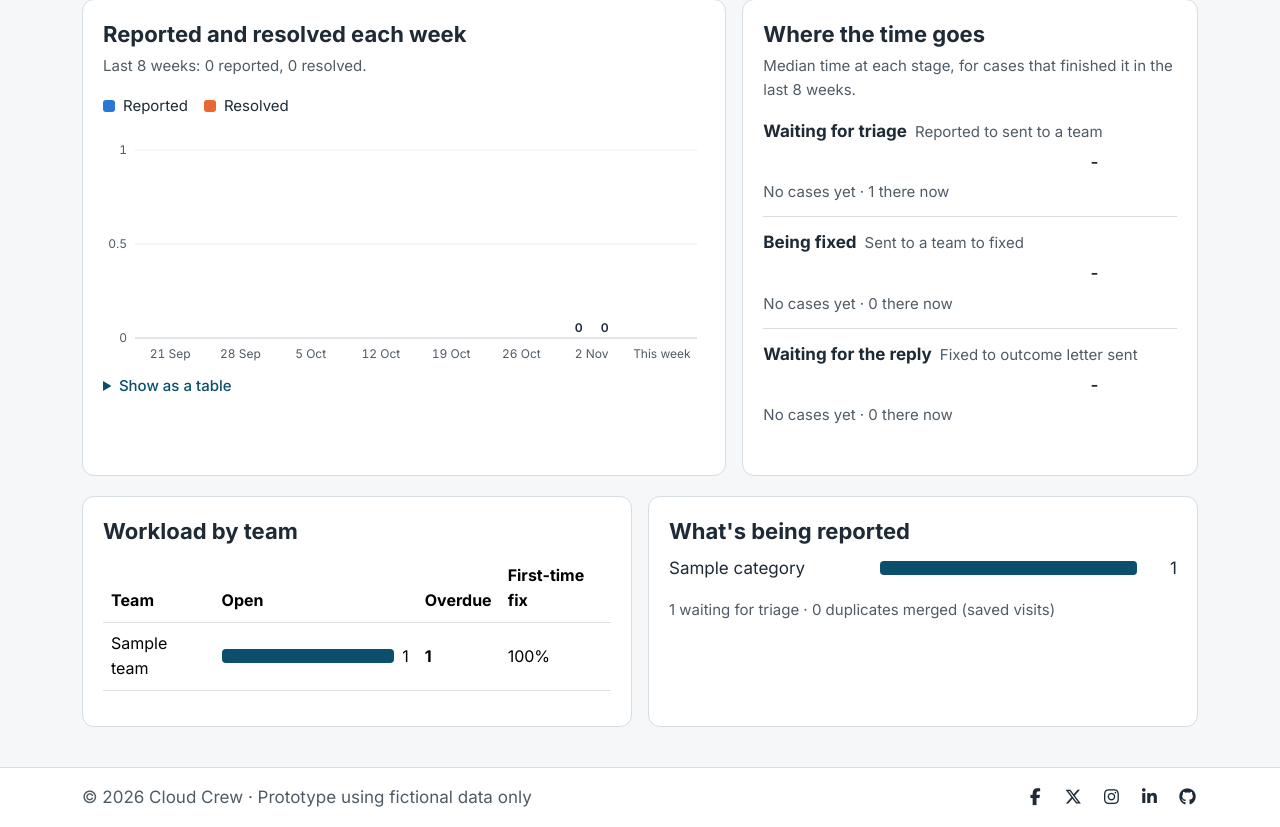
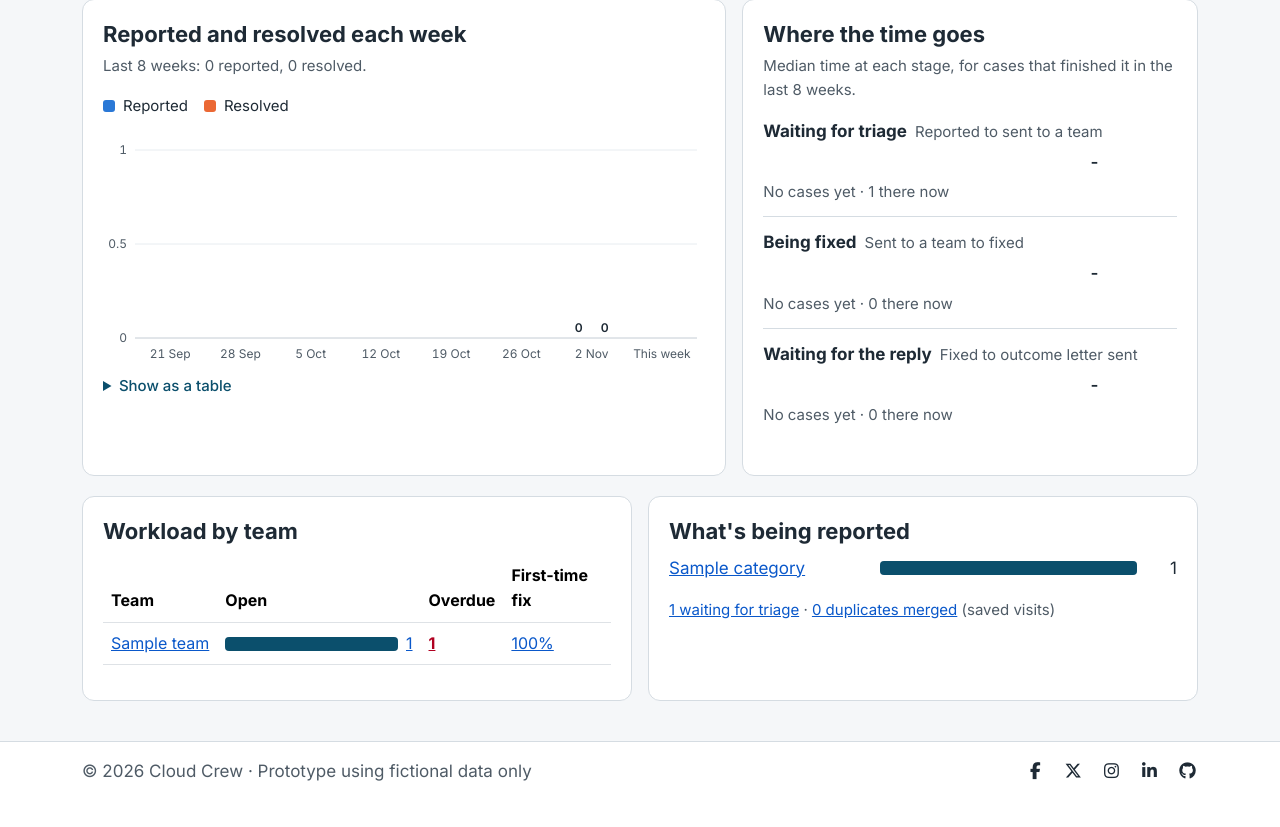
Before and after one commit to ctr-code/fix-it-at-work, a Django app: page /dashboard/ in a window 1280 px wide. Shown: the part 714-1541 px from the top of the page. After the commit the page ends 1495 px from the top, so only its background shows below. Run offline with Django 5.2, Linux system fonts and the light colour scheme; a user stored in the database is signed in; tables that the repository leaves empty hold one stand-in row (values such as "Sample post"); some libraries are stand-ins or nearby versions.

Commit message:
Open the cases behind every dashboard figure
A new manager page (/dashboard/cases/) lists the cases behind each
figure (open, overdue, first-time fix, within SLA, time to fix,
satisfaction, AI accepted, categories, duplicates), worst first, and
can be narrowed to a team or category. Every figure on the dashboard
and the manager's home links to it; the handler's "Overdue with teams"
opens their Case queue. The navbar no longer marks Case queue on these
pages.

Co-Authored-By: Claude Opus 5.5 <noreply@anthropic.com>

```diff
--- a/cases/templates/cases/dashboard.html
+++ b/cases/templates/cases/dashboard.html
@@ -60,13 +60,13 @@
         {% endif %}
     </section>
     <div class="row g-3 mt-1">
-        <div class="col-6 col-md-3 col-xl"><div class="panel kpi h-100"><div class="value">{{ open_count }}</div><div class="label">Open cases</div></div></div>
-        <div class="col-6 col-md-3 col-xl"><div class="panel kpi h-100"><div class="value is-urgent">{{ overdue|length }}</div><div class="label">Overdue</div></div></div>
-        <div class="col-6 col-md-3 col-xl"><div class="panel kpi h-100"><div class="value">{{ ftf_rate|default_if_none:"-" }}%</div><div class="label">First-time fix rate</div></div></div>
-        <div class="col-6 col-md-3 col-xl"><div class="panel kpi h-100"><div class="value">{{ within_sla|default_if_none:"-" }}%</div><div class="label">Resolved within SLA</div></div></div>
-        <div class="col-6 col-md-3 col-xl"><div class="panel kpi h-100"><div class="value">{{ avg_hours|default_if_none:"-" }}</div><div class="label">Avg hours to fix</div></div></div>
-        <div class="col-6 col-md-3 col-xl"><div class="panel kpi h-100"><div class="value">{{ avg_satisfaction|default_if_none:"-" }}<span class="small">/5</span></div><div class="label">Reporter satisfaction ({{ feedback_count }} ratings)</div></div></div>
-        <div class="col-6 col-md-3 col-xl"><div class="panel kpi h-100"><div class="value is-ai">{{ ai_accept|default_if_none:"-" }}%</div><div class="label">AI suggestions accepted ({{ ai_triaged }})</div></div></div>
+        <div class="col-6 col-md-3 col-xl"><a class="panel kpi kpi-link d-block text-decoration-none h-100" href="{% url 'dashboard_cases' %}?show=open"><div class="value">{{ open_count }}</div><div class="label">Open cases</div><span class="visually-hidden"> - see these cases</span></a></div>
+        <div class="col-6 col-md-3 col-xl"><a class="panel kpi kpi-link d-block text-decoration-none h-100" href="{% url 'dashboard_cases' %}?show=overdue"><div class="value is-urgent">{{ overdue|length }}</div><div class="label">Overdue</div><span class="visually-hidden"> - see these cases</span></a></div>
+        <div class="col-6 col-md-3 col-xl"><a class="panel kpi kpi-link d-block text-decoration-none h-100" href="{% url 'dashboard_cases' %}?show=first-time-fix"><div class="value">{{ ftf_rate|default_if_none:"-" }}%</div><div class="label">First-time fix rate</div><span class="visually-hidden"> - see these cases</span></a></div>
+        <div class="col-6 col-md-3 col-xl"><a class="panel kpi kpi-link d-block text-decoration-none h-100" href="{% url 'dashboard_cases' %}?show=within-sla"><div class="value">{{ within_sla|default_if_none:"-" }}%</div><div class="label">Resolved within SLA</div><span class="visually-hidden"> - see these cases</span></a></div>
+        <div class="col-6 col-md-3 col-xl"><a class="panel kpi kpi-link d-block text-decoration-none h-100" href="{% url 'dashboard_cases' %}?show=time-to-fix"><div class="value">{{ avg_hours|default_if_none:"-" }}</div><div class="label">Avg hours to fix</div><span class="visually-hidden"> - see these cases</span></a></div>
+        <div class="col-6 col-md-3 col-xl"><a class="panel kpi kpi-link d-block text-decoration-none h-100" href="{% url 'dashboard_cases' %}?show=satisfaction"><div class="value">{{ avg_satisfaction|default_if_none:"-" }}<span class="small">/5</span></div><div class="label">Reporter satisfaction ({{ feedback_count }} ratings)</div><span class="visually-hidden"> - see these cases</span></a></div>
+        <div class="col-6 col-md-3 col-xl"><a class="panel kpi kpi-link d-block text-decoration-none h-100" href="{% url 'dashboard_cases' %}?show=ai"><div class="value is-ai">{{ ai_accept|default_if_none:"-" }}%</div><div class="label">AI suggestions accepted ({{ ai_triaged }})</div><span class="visually-hidden"> - see these cases</span></a></div>
     </div>
 
 
@@ -121,10 +121,10 @@
                     <thead><tr><th scope="col">Team</th><th scope="col" style="width: 40%">Open</th><th scope="col">Overdue</th><th scope="col">First-time fix</th></tr></thead>
                     <tbody>
                     {% for t in teams %}
-                    <tr><td>{{ t.name }}</td>
-                        <td data-label="Open"><div class="d-flex align-items-center gap-2"><div class="bar-track flex-grow-1"><div class="bar" style="width: {{ t.bar }}%"></div></div><span>{{ t.open }}</span></div></td>
-                        <td data-label="Overdue" class="{% if t.overdue %}overdue{% endif %}">{{ t.overdue }}</td>
-                        <td data-label="First-time fix">{{ t.ftf|default_if_none:"-" }}{% if t.ftf is not None %}%{% endif %}</td></tr>
+                    <tr><td><a href="{% url 'dashboard_cases' %}?show=open&amp;team={{ t.id }}">{{ t.name }}</a></td>
+                        <td data-label="Open"><div class="d-flex align-items-center gap-2"><div class="bar-track flex-grow-1"><div class="bar" style="width: {{ t.bar }}%"></div></div><a href="{% url 'dashboard_cases' %}?show=open&amp;team={{ t.id }}">{{ t.open }}<span class="visually-hidden"> open cases for {{ t.name }}</span></a></div></td>
+                        <td data-label="Overdue" class="{% if t.overdue %}overdue{% endif %}">{% if t.overdue %}<a class="overdue" href="{% url 'dashboard_cases' %}?show=overdue&amp;team={{ t.id }}">{{ t.overdue }}<span class="visually-hidden"> overdue for {{ t.name }}</span></a>{% else %}0{% endif %}</td>
+                        <td data-label="First-time fix">{% if t.ftf is not None %}<a href="{% url 'dashboard_cases' %}?show=first-time-fix&amp;team={{ t.id }}">{{ t.ftf }}%<span class="visually-hidden"> first-time fix for {{ t.name }}</span></a>{% else %}-{% endif %}</td></tr>
                     {% endfor %}
                     </tbody>
                 </table>
@@ -135,12 +135,12 @@
                 <h2>What's being reported</h2>
                 {% for c in categories %}
                 <div class="d-flex align-items-center gap-2 mb-2">
-                    <span style="width: 40%">{{ c.name }}</span>
+                    <a style="width: 40%" href="{% url 'dashboard_cases' %}?show=category&amp;category={{ c.pk }}">{{ c.name }}<span class="visually-hidden">, {{ c.n }} cases</span></a>
                     <div class="bar-track flex-grow-1"><div class="bar" style="width: {% widthratio c.n max_cat 100 %}%"></div></div>
                     <span style="width: 2rem" class="text-end">{{ c.n }}</span>
                 </div>
                 {% endfor %}
-                <p class="small text-muted mt-3 mb-0">{{ awaiting_triage }} waiting for triage &middot; {{ duplicates }} duplicates merged (saved visits)</p>
+                <p class="small text-muted mt-3 mb-0"><a href="{% url 'triage_queue' %}#triage">{{ awaiting_triage }} waiting for triage</a> &middot; <a href="{% url 'dashboard_cases' %}?show=duplicates">{{ duplicates }} duplicates merged</a> (saved visits)</p>
             </div>
         </div>
     </div>
--- a/cases/urls.py
+++ b/cases/urls.py
@@ -19,5 +19,6 @@ urlpatterns = [
     path('alerts/', views.alerts_inbox, name='alerts'),
     path('officer/<str:ref>/', views.officer_case, name='officer_case'),
     path('dashboard/', views.dashboard, name='dashboard'),
+    path('dashboard/cases/', views.dashboard_cases, name='dashboard_cases'),
     path('people/', views.people, name='people'),
 ]
--- a/cases/views.py
+++ b/cases/views.py
@@ -3,7 +3,7 @@ from datetime import timedelta
 from django.contrib import messages
 from django.contrib.auth import get_user_model
 from django.contrib.auth.decorators import login_required
-from django.http import JsonResponse
+from django.http import Http404, JsonResponse
 from django.core.exceptions import PermissionDenied
 from django.db.models import Count, Q
 from django.shortcuts import get_object_or_404, redirect, render
@@ -810,7 +810,7 @@ def dashboard(request):
         t_cases = cases.filter(assigned_team=team)
         t_res = t_cases.exclude(first_time_fix__isnull=True)
         teams.append({
-            'name': team.name,
+            'id': team.pk, 'name': team.name,
             'open': t_cases.filter(status__in=OPEN_STATUSES).count(),
             'overdue': t_cases.filter(status__in=OPEN_STATUSES, sla_due__lt=now).count(),
             'resolved': t_cases.filter(date_resolved__isnull=False).count(),
@@ -832,6 +832,114 @@ def dashboard(request):
                 'trend_chart': {'weeks': trends['weeks'], 'stages': trends['stages']},
                 'attention': attention, 'attention_shown': ATTENTION_SHOWN, 'attention_total': len(set().union(*(g['case_ids'] for g in attention)))})
     return render(request, 'cases/dashboard.html', ctx)
+
+
+def _span(delta):
+    """A length of time in its largest whole unit: "3 days", "5 hours", "20 minutes"."""
+    seconds = max(delta.total_seconds(), 0)
+    for size, unit in ((86400, 'day'), (3600, 'hour'), (60, 'minute')):
+        if seconds >= size:
+            n = int(seconds // size)
+            return f'{n} {unit}{"" if n == 1 else "s"}'
+    return 'under a minute'
+
+
+# The lists behind the dashboard's figures: what each shows, and what the last column says about each case.
+# Each list puts the cases to look at first at the top, and can be narrowed to one team or category.
+DASHBOARD_LISTS = {
+    'open': {'title': 'Open cases', 'column': 'Due',
+             'help': 'Reported and not fixed yet, soonest due first.'},
+    'overdue': {'title': 'Overdue cases', 'column': 'Overdue by',
+                'help': 'Open and past the date we promised the reporter, most overdue first.'},
+    'first-time-fix': {'title': 'First-time fix', 'column': 'Result',
+                       'help': 'Fixed cases where the officer recorded whether one visit was enough. '
+                               'Ones that needed another visit are first.'},
+    'within-sla': {'title': 'Resolved within SLA', 'column': 'Against the target',
+                   'help': 'Fixed cases with a target date. Late ones are first.'},
+    'time-to-fix': {'title': 'Time to fix', 'column': 'Took',
+                    'help': 'Fixed cases, from being reported to being fixed. Longest first.'},
+    'satisfaction': {'title': 'Reporter satisfaction', 'column': 'Score',
+                     'help': 'Cases the reporter rated, lowest score first.'},
+    'ai': {'title': 'AI suggestions', 'column': 'Handler',
+           'help': 'Triaged cases, and whether the handler kept the category and priority the AI suggested. '
+                   'Changed ones are first.'},
+    'category': {'title': 'Cases by category', 'column': 'Status',
+                 'help': 'Every case in this category, newest first.'},
+    'duplicates': {'title': 'Duplicates merged', 'column': 'Merged into',
+                   'help': 'Reports linked to a case that was already open, so nobody made a second visit.'},
+}
+
+
+def _due_note(c):
+    if not c.sla_due:
+        return '-'
+    text = f'{timezone.localtime(c.sla_due):%a %d %b, %H:%M}'
+    return f'{text} ({c.overdue_by} overdue)' if c.is_overdue else text
+
+
+def _dashboard_list(show, now):
+    """The cases behind one dashboard figure, in order: (case, note for the last column, needs a look)."""
+    cases = (Case.objects.exclude(status=Status.DUPLICATE)
+             .select_related('assigned_team', 'assigned_officer', 'category'))
+    resolved = cases.filter(date_resolved__isnull=False)
+    if show == 'open':
+        return [(c, _due_note(c), c.is_overdue) for c in cases.filter(status__in=OPEN_STATUSES).order_by('sla_due')]
+    if show == 'overdue':
+        return [(c, c.overdue_by, True)
+                for c in cases.filter(status__in=OPEN_STATUSES, sla_due__lt=now).order_by('sla_due')]
+    if show == 'first-time-fix':
+        return [(c, 'Fixed first time' if c.first_time_fix else 'Needed another visit', not c.first_time_fix)
+                for c in resolved.exclude(first_time_fix__isnull=True).order_by('first_time_fix', '-date_resolved')]
+    if show == 'within-sla':
+        found = list(resolved.exclude(sla_due__isnull=True))
+        found.sort(key=lambda c: (not c.is_overdue, (c.sla_due - c.date_resolved).total_seconds()))
+        return [(c, f'{c.overdue_by} late' if c.is_overdue else 'On time', c.is_overdue) for c in found]
+    if show == 'time-to-fix':
+        found = sorted(resolved, key=lambda c: c.date_reported - c.date_resolved)
+        return [(c, _span(c.date_resolved - c.date_reported), False) for c in found]
+    if show == 'satisfaction':
+        return [(c, f'{c.satisfaction}/5' + (f': "{c.satisfaction_comments}"' if c.satisfaction_comments else ''),
+                 c.satisfaction <= UNHAPPY_SCORE)
+                for c in cases.filter(satisfaction__isnull=False).order_by('satisfaction', '-date_closed')]
+    if show == 'ai':
+        return [(c, 'Kept the suggestion' if c.ai_suggestion_accepted else 'Changed it', not c.ai_suggestion_accepted)
+                for c in Case.objects.exclude(ai_suggestion_accepted__isnull=True)  # as the figure: merges count too
+                .select_related('assigned_team', 'assigned_officer', 'category')
+                .order_by('ai_suggestion_accepted', '-date_acknowledged')]
+    if show == 'category':
+        return [(c, c.get_status_display(), False) for c in cases.order_by('-date_reported')]
+    merged = (Case.objects.filter(status=Status.DUPLICATE)
+              .select_related('assigned_team', 'assigned_officer', 'category', 'duplicate_of').order_by('-date_reported'))
+    return [(c, c.duplicate_of.reference if c.duplicate_of else '-', False) for c in merged]
+
+
+def _pick(model, value):
+    """The team or category chosen in the address, or None; a wrong one is a 404, not a quiet "all"."""
+    if not value:
+        return None
+    if not value.isdigit():
+        raise Http404('Not found')
+    return get_object_or_404(model, pk=value)
+
+
+@role_required(Role.MANAGER)
+def dashboard_cases(request):
+    """The cases behind a dashboard figure (?show=overdue), optionally for one team (&team=3) or category."""
+    show = request.GET.get('show', 'open')
+    if show not in DASHBOARD_LISTS:
+        raise Http404('No such list')
+    team = _pick(Team, request.GET.get('team'))
+    category = _pick(Category, request.GET.get('category'))
+    rows = _dashboard_list(show, timezone.now())
+    if team:
+        rows = [r for r in rows if r[0].assigned_team_id == team.pk]
+    if category:
+        rows = [r for r in rows if r[0].category_id == category.pk]
+    return render(request, 'cases/dashboard_cases.html', {
+        'info': DASHBOARD_LISTS[show], 'show': show, 'team': team, 'category': category,
+        'rows': [{'case': c, 'note': note, 'flag': flag} for c, note, flag in rows],
+        'flagged': sum(1 for r in rows if r[2]),
+    })
 
 
 @role_required(Role.MANAGER)
--- a/static/css/style.css
+++ b/static/css/style.css
@@ -372,6 +372,10 @@ main { margin-bottom: var(--space-10); }
 .kpi .value.is-urgent { color: var(--urgent); }
 .kpi .value.is-ai { color: var(--ai); }
 .kpi .label { color: var(--muted); font-size: var(--fs-small); }
+/* A figure that opens the cases behind it */
+a.kpi-link { color: inherit; transition: border-color .15s, box-shadow .15s; }
+a.kpi-link:hover { border-color: var(--brand); box-shadow: 0 2px 10px rgba(7, 52, 71, .12); }
+a.kpi-link:hover .label { color: var(--brand); text-decoration: underline; }
 .bar { height: 14px; background: var(--brand); border-radius: var(--radius-sm); min-width: 2px; }
 .bar-track { background: var(--surface-sunken); border-radius: var(--radius-sm); }
 
--- a/templates/base.html
+++ b/templates/base.html
@@ -60,7 +60,7 @@
                     {# A report's tracking page belongs under "My reports" #}
                     <li class="nav-item"><a class="nav-link{% if '/my-reports' in p or '/track' in p %} active" aria-current="page{% endif %}" href="{% url 'my_reports' %}"><span class="nav-icon{% if unread_messages %} has-badge{% endif %}"><i class="fa-solid fa-folder-open" aria-hidden="true"></i>{% if unread_messages %}<span class="nav-badge" aria-hidden="true">{{ unread_messages_label }}</span>{% endif %}</span> My reports{% if unread_messages %}<span class="visually-hidden">, {{ unread_messages }} new message{{ unread_messages|pluralize }}</span>{% endif %}</a></li>
                     {% if user_role == 'handler' or user_role == 'manager' %}
-                    <li class="nav-item"><a class="nav-link{% if '/triage' in p or '/cases' in p %} active" aria-current="page{% endif %}" href="{% url 'triage_queue' %}"><span class="nav-icon{% if queue_waiting %} has-badge{% endif %}"><i class="fa-solid fa-inbox" aria-hidden="true"></i>{% if queue_waiting %}<span class="nav-badge" aria-hidden="true">{{ queue_waiting_label }}</span>{% endif %}</span> Case queue{% if queue_waiting %}<span class="visually-hidden">, {{ queue_waiting }} case{{ queue_waiting|pluralize }} waiting</span>{% endif %}</a></li>
+                    <li class="nav-item"><a class="nav-link{% if '/triage' in p or p|slice:':7' == '/cases/' %} active" aria-current="page{% endif %}" href="{% url 'triage_queue' %}"><span class="nav-icon{% if queue_waiting %} has-badge{% endif %}"><i class="fa-solid fa-inbox" aria-hidden="true"></i>{% if queue_waiting %}<span class="nav-badge" aria-hidden="true">{{ queue_waiting_label }}</span>{% endif %}</span> Case queue{% if queue_waiting %}<span class="visually-hidden">, {{ queue_waiting }} case{{ queue_waiting|pluralize }} waiting</span>{% endif %}</a></li>
                     {% endif %}
                     {% if user_role == 'officer' %}
                     <li class="nav-item"><a class="nav-link{% if '/officer' in p %} active" aria-current="page{% endif %}" href="{% url 'officer_cases' %}"><i class="fa-solid fa-screwdriver-wrench" aria-hidden="true"></i> My jobs</a></li>
```
Also changed, not shown: cases/templates/cases/dashboard_cases.html (added, +44 -0 lines), cases/templates/cases/home.html (+8 -8 lines), cases/tests.py (+99 -0 lines).
